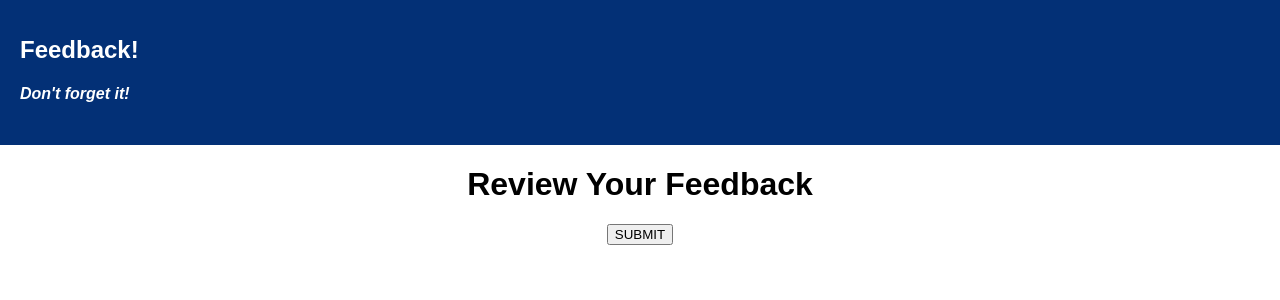
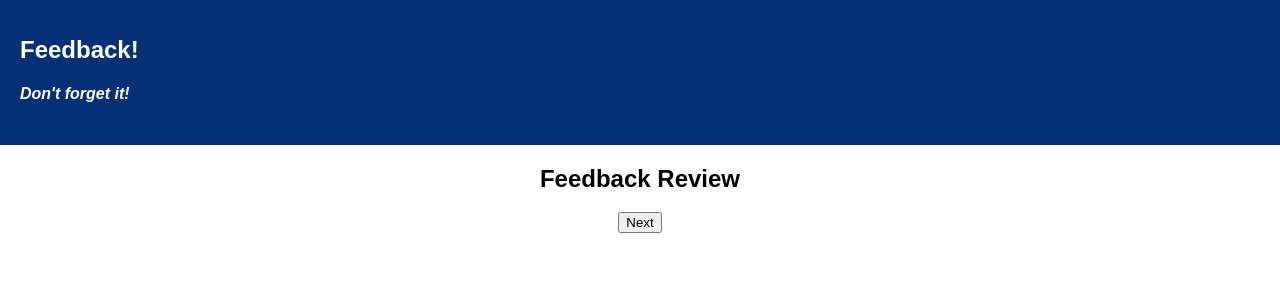
Before and after one commit to ErwinZadeh/redux-feedback-loop-chien, a React (Create React App) app: page /#/FeedbackReview in a window 1280 px wide. Shown: the top 300 px of the page. Built offline with nearby package versions, Linux system fonts and the light colour scheme.

Commit message:
revive the project after crash and disconnecting with origin

```diff
--- a/src/components/Comments/Comments.js
+++ b/src/components/Comments/Comments.js
@@ -4,7 +4,7 @@ import { connect } from 'react-redux';
 class Comments extends Component {
 
   state = {
-    comments: 0,
+    comments: '',
   };
 
   handleCommentsChange = (event) => {
--- a/src/components/FeedbackReview/FeedbackReview.js
+++ b/src/components/FeedbackReview/FeedbackReview.js
@@ -1,23 +1,39 @@
 import React, { Component } from 'react';
+import { connect } from 'react-redux';
+import axios from 'axios'
 
 class FeedbackReview extends Component {
 
 
 
-  handleClick = () => {
-    // alert('you are submitting this form');
-    //Change Location"
-    this.props.history.push('/FeedbackSubmit')
+  handleSubmit = () => {
+    // Send to our server -- wheres our data???
+    axios.post('/feedback', this.props.feedback)
+      .then(response => {
+        alert('All done!');
+        this.props.history.push('/');
+      })
+    // then confirm, move us back to the beginning...something
   }
 
-  render() {
+render() {
     return (
       <div>
-        <h1>Review Your Feedback</h1>
-        <button onClick={this.handleClick}>SUBMIT</button>
+        <h2>Feedback Review</h2>
+        {/* //SEE WHAT WE'VE TYPED BEFORE ON OTHER PAGES */}
+        {JSON.stringify(this.props.feedback)}
+        <button onClick={this.handleSubmit}>Next</button>
       </div>
     )
   }
 }
 
-export default FeedbackReview;
+
+const mapStateToProps = (reduxState) => {
+  // put this on this.props please
+  return {
+    feedback: reduxState.feedback
+  }
+}
+
+export default connect(mapStateToProps)(FeedbackReview);
--- a/src/index.js
+++ b/src/index.js
@@ -9,6 +9,12 @@ import { createStore, combineReducers, applyMiddleware } from 'redux';
 import { Provider } from 'react-redux';
 import logger from 'redux-logger';
 
+let initialState = {
+    feeling: '',
+    understanding: '',
+    support: '',
+    comments: ''
+  }
 
 const feelingType = (state = '', action) => {
     if (action.type === 'ADD_FEELING') {
```
